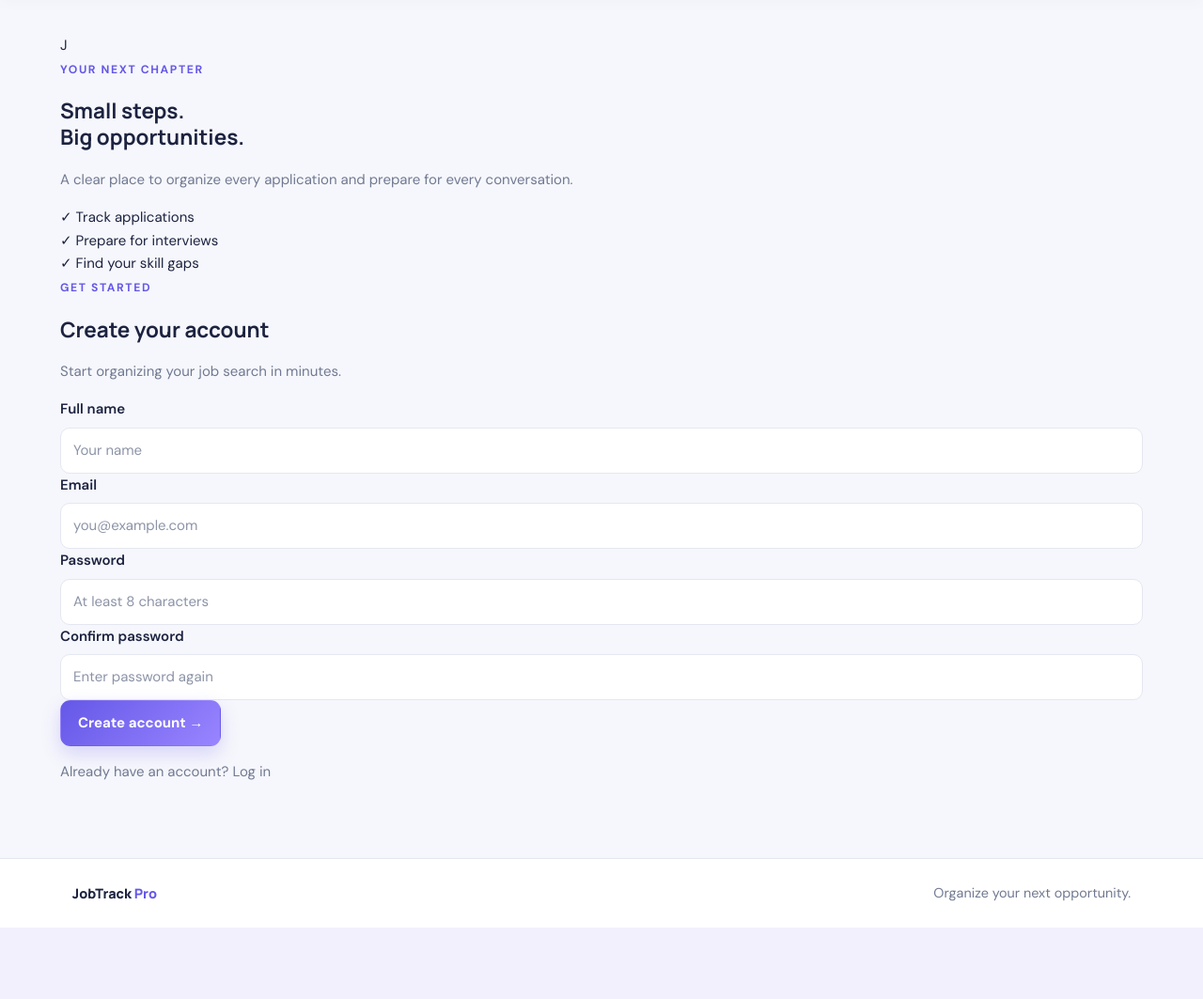
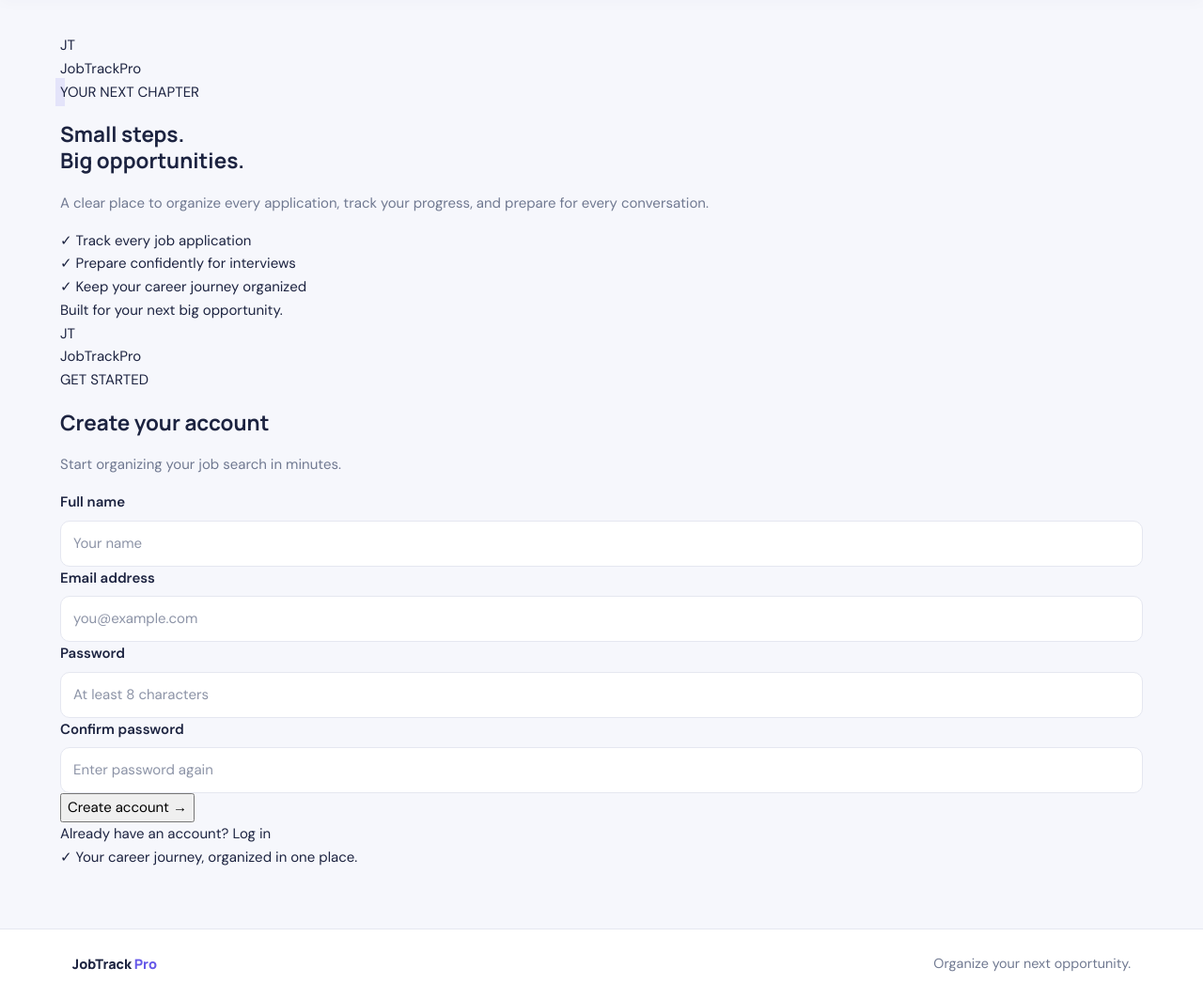
Before and after one commit to japneetsinghjolly/jobtrack-pro, a Flask app: page /register in a window 1280 px wide. Shown: the part 76-1139 px from the top of the page at 94% size. Before the commit the page ends 1063 px from the top, so only its background shows below. Run offline with Flask 3, Linux system fonts and the light colour scheme; some libraries are stand-ins or nearby versions.

Commit message:
Update auth.html

```diff
--- a/templates/auth.html
+++ b/templates/auth.html
@@ -1,5 +1,199 @@
-{% extends "base.html" %}{% block title %}{{ 'Create account' if mode=='register' else 'Log in' }} — JobTrack Pro{% endblock %}{% block content %}
-<section class="auth-layout"><div class="auth-aside"><div class="auth-aside-icon">J</div><span class="eyebrow">YOUR NEXT CHAPTER</span><h1>Small steps.<br><span>Big opportunities.</span></h1><p>A clear place to organize every application and prepare for every conversation.</p><div class="auth-mini-list">✓ Track applications<br>✓ Prepare for interviews<br>✓ Find your skill gaps</div></div><div class="auth-card"><span class="eyebrow">{{ 'GET STARTED' if mode=='register' else 'WELCOME BACK' }}</span><h2>{{ 'Create your account' if mode=='register' else 'Log in to JobTrack' }}</h2><p class="muted">{{ 'Start organizing your job search in minutes.' if mode=='register' else 'Pick up where your job search left off.' }}</p><form method="post" class="stack-form">{{ form.hidden_tag() }}
-{% if mode=='register' %}<div class="form-field"><label>{{ form.name.label.text }}</label>{{ form.name(class_="input",placeholder="Your name") }}{% for e in form.name.errors %}<small class="field-error">{{ e }}</small>{% endfor %}</div>{% endif %}
-<div class="form-field"><label>{{ form.email.label.text }}</label>{{ form.email(class_="input",placeholder="you@example.com") }}{% for e in form.email.errors %}<small class="field-error">{{ e }}</small>{% endfor %}</div><div class="form-field"><label>Password</label>{{ form.password(class_="input",placeholder="At least 8 characters") }}{% for e in form.password.errors %}<small class="field-error">{{ e }}</small>{% endfor %}</div>
-{% if mode=='register' %}<div class="form-field"><label>Confirm password</label>{{ form.confirm_password(class_="input",placeholder="Enter password again") }}{% for e in form.confirm_password.errors %}<small class="field-error">{{ e }}</small>{% endfor %}</div>{% endif %}<button class="btn btn-primary btn-full" type="submit">{{ 'Create account' if mode=='register' else 'Log in' }} →</button></form><p class="auth-switch">{{ 'Already have an account?' if mode=='register' else "Don't have an account?" }} <a href="{{ url_for('login' if mode=='register' else 'register') }}">{{ 'Log in' if mode=='register' else 'Create one' }}</a></p></div></section>{% endblock %}
+
+{% extends "base.html" %}
+
+{% block title %}Create Account | JobTrack Pro{% endblock %}
+
+{% block content %}
+<div class="auth-page">
+    <div class="auth-layout">
+
+        <!-- Left: Branding panel -->
+        <section class="auth-intro">
+            <a href="{{ url_for('index') }}" class="auth-brand">
+                <div class="brand-logo">
+                    <span>JT</span>
+                </div>
+                <span class="brand-name">JobTrack<span>Pro</span></span>
+            </a>
+
+            <div class="auth-intro-content">
+                <span class="auth-eyebrow">
+                    <span class="eyebrow-dot"></span>
+                    YOUR NEXT CHAPTER
+                </span>
+
+                <h1>
+                    Small steps.<br>
+                    <span>Big opportunities.</span>
+                </h1>
+
+                <p class="auth-description">
+                    A clear place to organize every application,
+                    track your progress, and prepare for every conversation.
+                </p>
+
+                <div class="auth-benefits">
+                    <div class="auth-benefit">
+                        <span class="benefit-check">✓</span>
+                        <span>Track every job application</span>
+                    </div>
+
+                    <div class="auth-benefit">
+                        <span class="benefit-check">✓</span>
+                        <span>Prepare confidently for interviews</span>
+                    </div>
+
+                    <div class="auth-benefit">
+                        <span class="benefit-check">✓</span>
+                        <span>Keep your career journey organized</span>
+                    </div>
+                </div>
+            </div>
+
+            <div class="auth-intro-footer">
+                Built for your next big opportunity.
+            </div>
+        </section>
+
+        <!-- Right: Registration form -->
+        <section class="auth-form-section">
+            <div class="auth-card">
+
+                <div class="auth-mobile-brand">
+                    <div class="brand-logo"><span>JT</span></div>
+                    <span class="brand-name">JobTrack<span>Pro</span></span>
+                </div>
+
+                <div class="auth-heading">
+                    <span class="auth-form-eyebrow">GET STARTED</span>
+                    <h2>Create your account</h2>
+                    <p>Start organizing your job search in minutes.</p>
+                </div>
+
+                {% with messages = get_flashed_messages(with_categories=true) %}
+                    {% if messages %}
+                        <div class="auth-messages">
+                            {% for category, message in messages %}
+                                <div class="auth-message {{ category }}">
+                                    {{ message }}
+                                </div>
+                            {% endfor %}
+                        </div>
+                    {% endif %}
+                {% endwith %}
+
+                <form method="POST"
+                      action="{{ url_for('register') }}"
+                      class="auth-form">
+
+                    <div class="form-field">
+                        <label for="name">Full name</label>
+                        <input
+                            type="text"
+                            id="name"
+                            name="name"
+                            placeholder="Your name"
+                            autocomplete="name"
+                            required
+                        >
+                    </div>
+
+                    <div class="form-field">
+                        <label for="email">Email address</label>
+                        <input
+                            type="email"
+                            id="email"
+                            name="email"
+                            placeholder="you@example.com"
+                            autocomplete="email"
+                            required
+                        >
+                    </div>
+
+                    <div class="form-field">
+                        <label for="password">Password</label>
+                        <input
+                            type="password"
+                            id="password"
+                            name="password"
+                            placeholder="At least 8 characters"
+                            autocomplete="new-password"
+                            minlength="8"
+                            required
+                        >
+                    </div>
+
+                    <div class="form-field">
+                        <label for="confirm_password">Confirm password</label>
+                        <input
+                            type="password"
+                            id="confirm_password"
+                            name="confirm_password"
+                            placeholder="Enter password again"
+                            autocomplete="new-password"
+                            minlength="8"
+                            required
+                        >
+                        <small id="password-feedback" class="password-feedback"></small>
+                    </div>
+
+                    <button type="submit" class="auth-submit">
+                        <span>Create account</span>
+                        <span class="submit-arrow">→</span>
+                    </button>
+                </form>
+
+                <div class="auth-switch">
+                    Already have an account?
+                    <a href="{{ url_for('login') }}">Log in</a>
+                </div>
+
+                <div class="auth-security">
+                    <span class="security-icon">✓</span>
+                    Your career journey, organized in one place.
+                </div>
+            </div>
+        </section>
+
+    </div>
+</div>
+
+<script>
+document.addEventListener("DOMContentLoaded", function () {
+    const password = document.getElementById("password");
+    const confirmPassword = document.getElementById("confirm_password");
+    const feedback = document.getElementById("password-feedback");
+    const form = document.querySelector(".auth-form");
+
+    if (!password || !confirmPassword || !feedback || !form) return;
+
+    function checkPasswords() {
+        if (!confirmPassword.value) {
+            feedback.textContent = "";
+            confirmPassword.setCustomValidity("");
+            return;
+        }
+
+        if (password.value !== confirmPassword.value) {
+            feedback.textContent = "Passwords do not match.";
+            confirmPassword.setCustomValidity("Passwords do not match.");
+        } else {
+            feedback.textContent = "Passwords match.";
+            confirmPassword.setCustomValidity("");
+        }
+    }
+
+    password.addEventListener("input", checkPasswords);
+    confirmPassword.addEventListener("input", checkPasswords);
+
+    form.addEventListener("submit", function (event) {
+        checkPasswords();
+
+        if (!form.checkValidity()) {
+            event.preventDefault();
+            form.reportValidity();
+        }
+    });
+});
+</script>
+{% endblock %}
```
